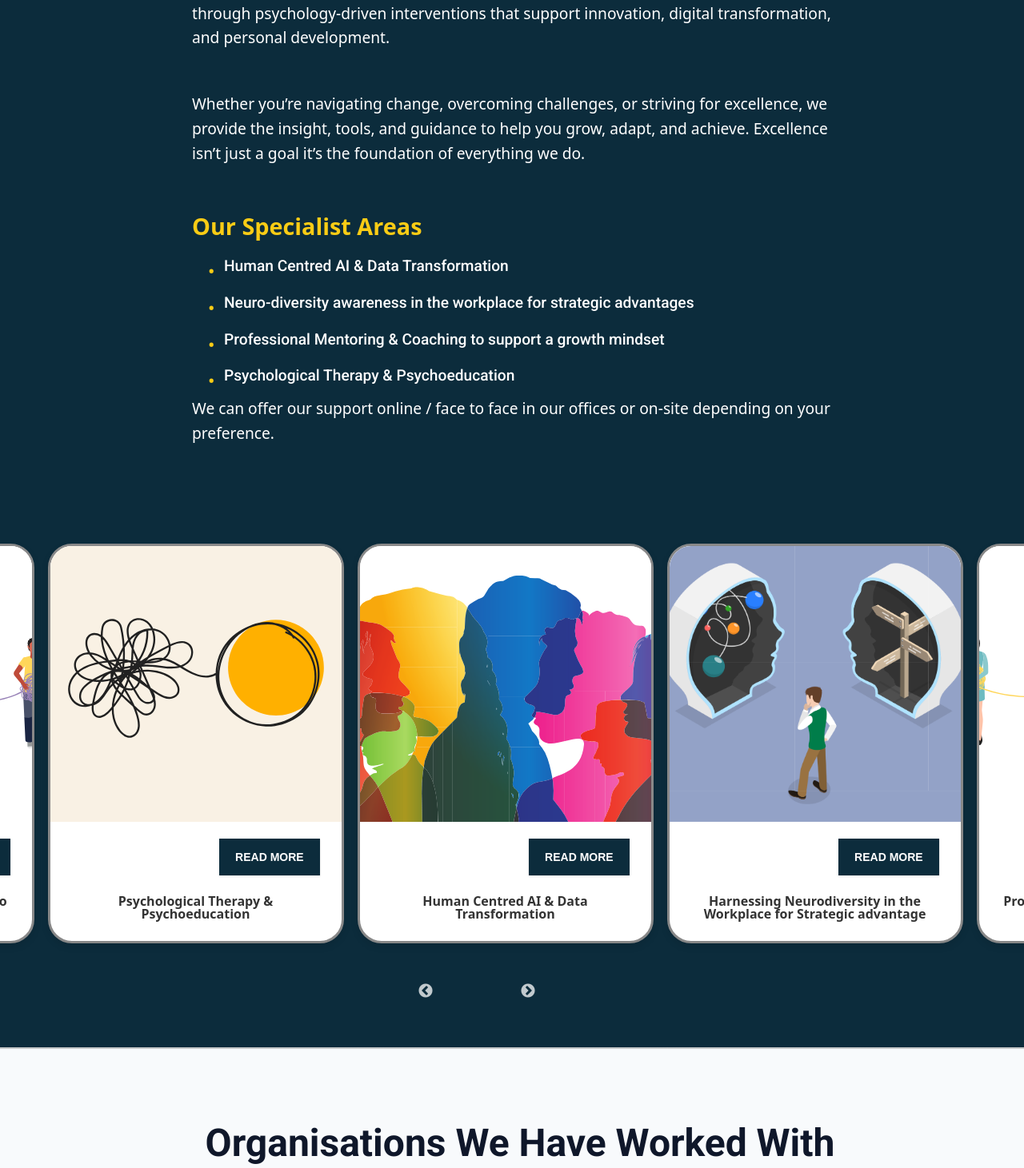
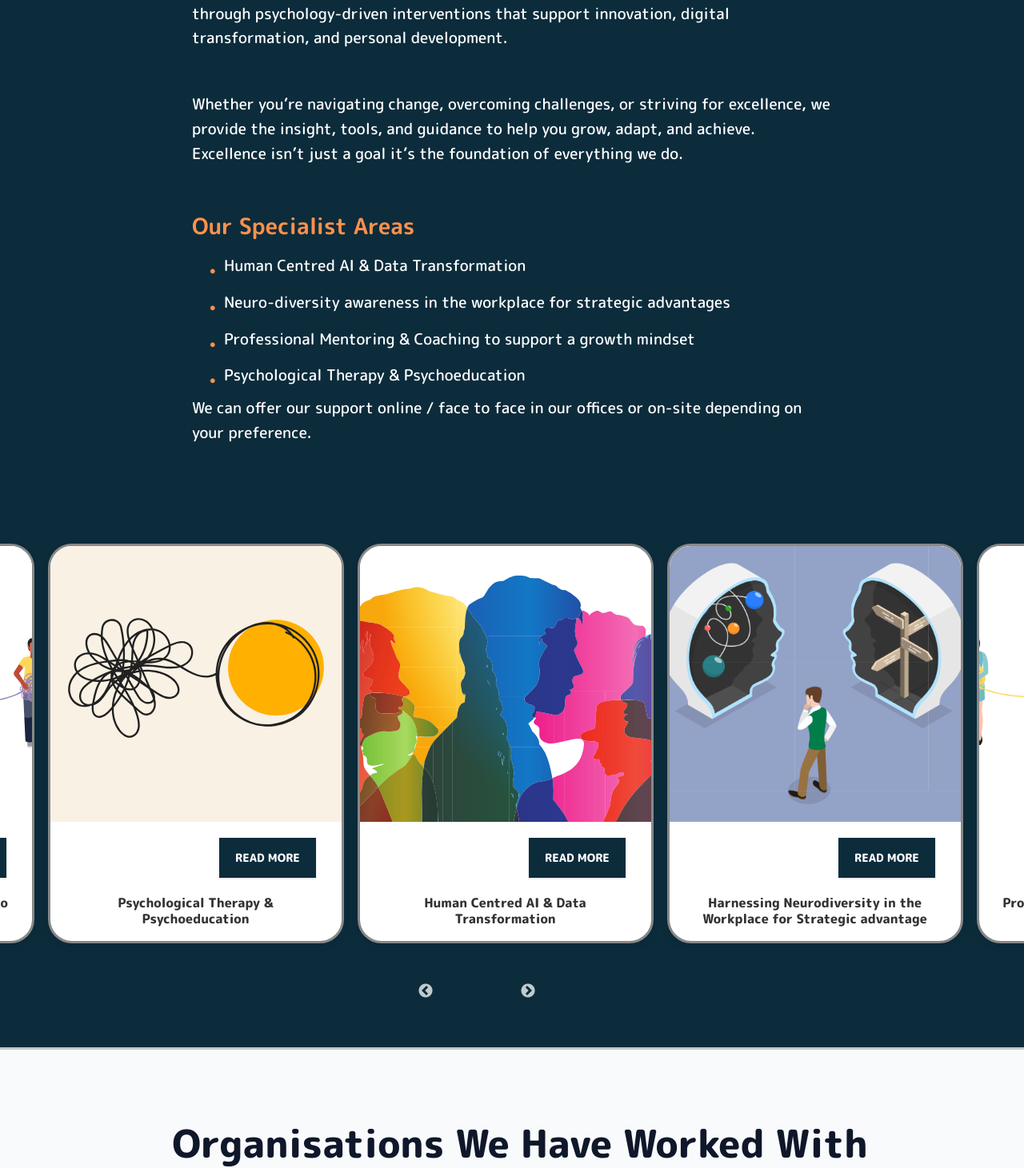
Before and after one commit to Abdullah-Shahbaz-Dude/ARETE-, a React (Vite) app: page /What-We-Do in a window 1280 px wide. Shown: the part 809-2270 px from the top of the page at 80% size. Built offline with nearby package versions, Linux system fonts and the light colour scheme.

Commit message:
update Homepage

```diff
--- a/src/components/CSS/JoinUs.css
+++ b/src/components/CSS/JoinUs.css
@@ -14,5 +14,6 @@
   text-align: center;
   font-size: 25px;
   color: white;
-  font-family: initial;
+  font-family: "M PLUS Rounded 1c";
+  font-weight: 800;
 }
--- a/src/components/CSS/LandingPageTexts.css
+++ b/src/components/CSS/LandingPageTexts.css
@@ -10,12 +10,14 @@
   /* width: 800px; */
 }
 .LandingPageTexts-container h2 {
-  font: roboto;
+  font-family: "M PLUS Rounded 1c";
   font-weight: 900;
   padding-bottom: 4px;
   color: white;
 }
 .LandingPageTexts-container p {
-  font: roboto;
-  font-size: 25px;
+  font-family: "M PLUS Rounded 1c";
+  font-size: 21px;
+  font-weight: 700;
+  line-height: 26px;
 }
--- a/src/components/CSS/logo.css
+++ b/src/components/CSS/logo.css
@@ -14,8 +14,8 @@
   justify-content: center;
 }
 .logo-text-left h2 {
-  font-family: roboto;
-  font-weight: bold;
+  font-family: "M PLUS Rounded 1c", serif;
+  font-weight: 800;
   font-size: -webkit-xxx-large;
   text-align: left;
   padding-left: 20px;
@@ -74,5 +74,6 @@
 h1 {
   font-size: 18px;
   margin-top: 10px;
+
   color: #333; /* Darker text */
 }
--- a/src/components/Homepage/CSS/Banner.css
+++ b/src/components/Homepage/CSS/Banner.css
@@ -50,7 +50,7 @@
 }
 
 .banner-right p {
-  font-family: "Roboto", sans-serif; /* Example: Roboto */
+  font-family: "M PLUS Rounded 1c"; /* Example: Roboto */
   font-size: 1.2rem;
   line-height: 1.5;
 }
--- a/src/components/Homepage/CSS/Banner2.css
+++ b/src/components/Homepage/CSS/Banner2.css
@@ -32,7 +32,7 @@
     0,
     0,
     0,
-    0.3
+    0.5
   ); /* Dark overlay (adjust opacity for more/less fade) */
   z-index: 0;
 }
@@ -43,17 +43,16 @@
   color: white;
   z-index: 1;
   max-width: 70%;
-  opacity: 0;
-  transform: translateY(20px);
-  animation: fadeUp 1.5s ease-in-out forwards;
 }
 
 /* Heading */
 .content h1 {
   font-size: 3rem;
+  font-family: "M PLUS Rounded 1c", serif;
+  font-weight: 800;
   font-weight: bold;
   margin-bottom: 15px;
-  color: white;
+  color: #ff914c;
 }
 
 /* Paragraph */
@@ -61,6 +60,9 @@
   font-size: 1.2rem;
   margin-bottom: 20px;
   line-height: 1.5;
+  font-family: "M PLUS Rounded 1c", serif;
+  font-weight: 600;
+  font-style: normal;
 }
 
 /* Keyframe Animations */
--- a/src/components/Homepage/CSS/HeroAuto.css
+++ b/src/components/Homepage/CSS/HeroAuto.css
@@ -47,7 +47,7 @@
   left: 52%;
   transform: translate(-50%, -50%);
   text-align: left;
-  color: rgba(255, 145, 76, 1); /* Ensure full opacity */
+  color: white;
   padding: 30px;
   border-radius: 12px;
   width: 100%; /* Ensures full width */
@@ -55,17 +55,18 @@
 }
 
 .global-overlay h2 {
-  font-size: 3.2rem;
-  font-weight: 700;
+  font-size: 2.5rem;
+  font-weight: 800;
   margin-bottom: 22px;
   white-space: normal; /* Allow text wrapping */
   max-width: 100%;
+  font-family: "M PLUS Rounded 1c";
 }
 
 .global-overlay p {
-  font-size: 1.5rem;
-  line-height: 1.8;
-  font-weight: bold;
+  font-size: 1.2rem;
+
+  font-family: "M PLUS Rounded 1c";
 }
 
 /* Slick Slide Styling */
--- a/src/components/Homepage/CSS/SlickCarousel.css
+++ b/src/components/Homepage/CSS/SlickCarousel.css
@@ -56,7 +56,9 @@
 
 /* 📝 Text styling */
 .slick-carousel-container .slides-text {
-  font-weight: 600;
+  font-weight: 800;
+  line-height: 20px;
+  font-family: "M PLUS Rounded 1c";
   color: #333;
   margin-top: 10px;
   position: absolute;
--- a/src/components/What We do/CSS/WhatBanner.css
+++ b/src/components/What We do/CSS/WhatBanner.css
@@ -14,17 +14,19 @@
 }
 
 .arete-content p {
+  font-family: "M PLUS Rounded 1c", serif;
+
   font-size: 1.2rem;
   line-height: 1.6;
   margin-bottom: 20px;
 }
 
 .arete-content h3 {
-  font-size: 1.8rem;
+  font-family: "M PLUS Rounded 1c", serif;
   font-weight: 600;
   margin-top: 30px;
   margin-bottom: 15px;
-  color: #facc15; /* Highlight color */
+  color: #ff914c; /* Highlight color */
 }
 .arete-container {
   width: 100%;
@@ -40,6 +42,8 @@
 }
 
 .arete-content li {
+  font-family: "M PLUS Rounded 1c", serif;
+
   font-size: 1.2rem;
   line-height: 1.6;
   margin-bottom: 10px;
@@ -49,7 +53,7 @@
 
 .arete-content li::before {
   content: "•";
-  color: #facc15;
+  color: #ff914c;
   font-size: 1.5rem;
   position: absolute;
   left: 0;
--- a/src/index.css
+++ b/src/index.css
@@ -1,6 +1,8 @@
 /* ============= GLOBAL CSS =============== */
 
 @import url("https://fonts.googleapis.com/css2?family=Inter:wght@100..900&family=Montserrat:wght@100..900&family=Roboto:wght@100..900&display=swap");
+
+@import url("https://fonts.googleapis.com/css2?family=M+PLUS+Rounded+1c:wght@500;700;800&display=swap");
 
 *,
 ::after,
@@ -150,9 +152,7 @@
   /* border: 2px solid red; */
   background: var(--background-color);
   color: var(--text-color);
-  font-family: system-ui, -apple-system, BlinkMacSystemFont, "Segoe UI", Roboto,
-    Oxygen, Ubuntu, Cantarell, "Open Sans", "Helvetica Neue", sans-serif;
-  font-weight: 400;
+  font-family: "M PLUS Rounded 1c,  M PLUS Rounded 1c  M PLUS Rounded 1c";
   line-height: 1;
   /* background-image: url("./assets/images/main.jpeg"); */
 }
@@ -245,6 +245,7 @@
 
 .btn {
   cursor: pointer;
+
   color: white;
   background: #0c2c3c;
   padding: 0.375rem 0.75rem;
@@ -254,8 +255,8 @@
   display: inline-block;
   text-transform: uppercase;
   letter-spacing: var(--spacing);
-
-  font-weight: 700;
+  font-family: "M PLUS Rounded 1c";
+  font-weight: 800;
   -webkit-transition: var(--transition);
   transition: var(--transition);
   font-size: 0.875rem;
```
